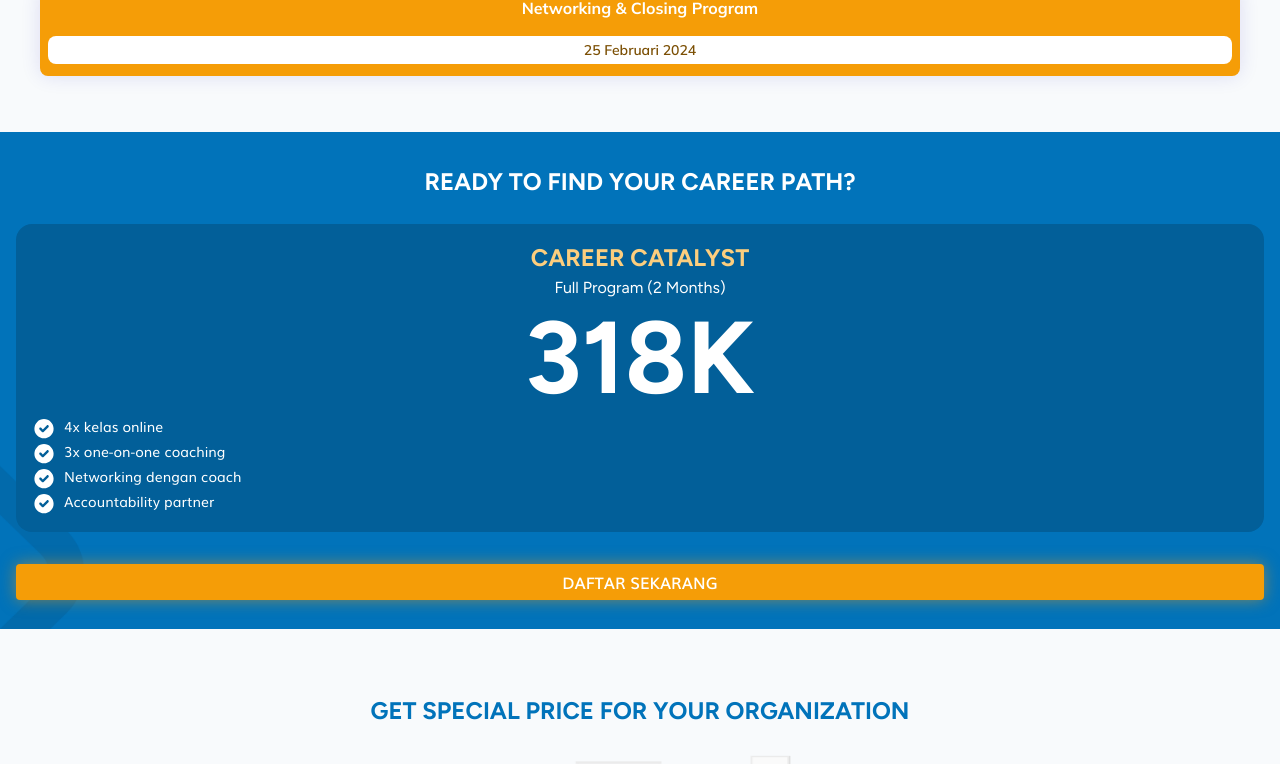
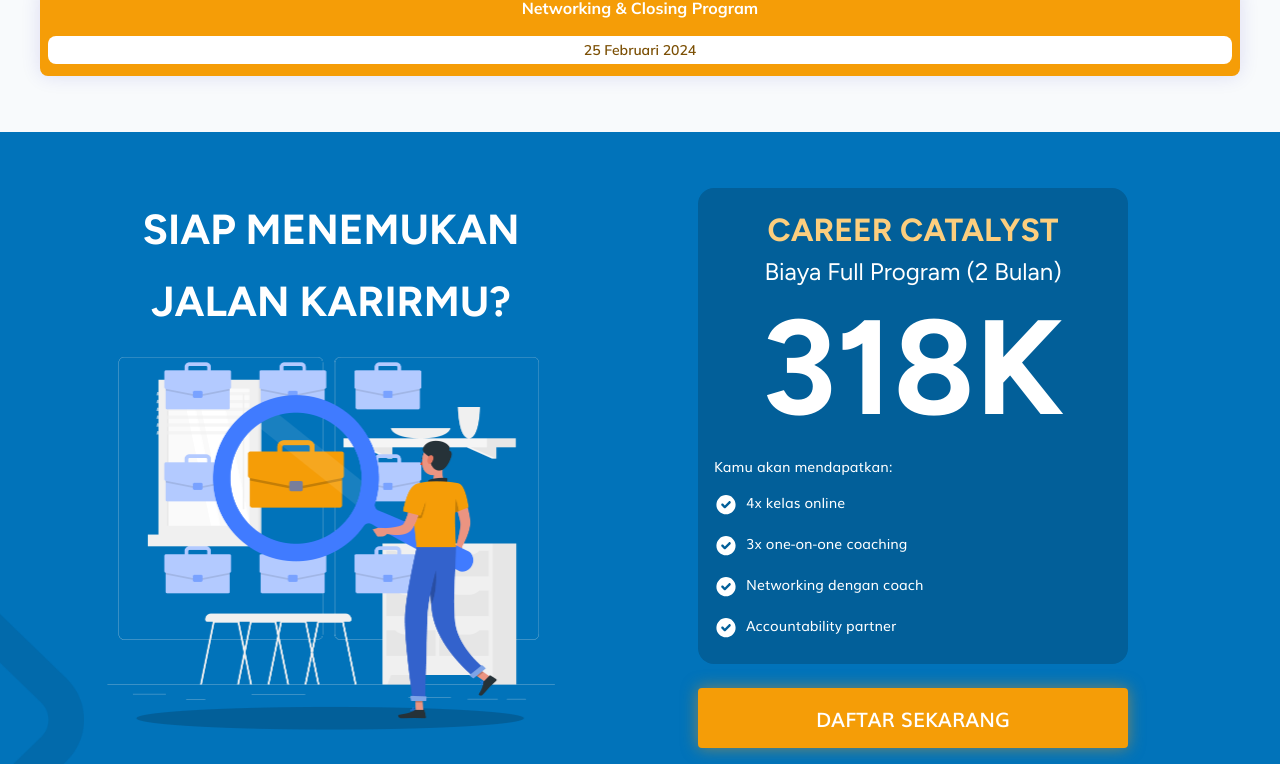
Before and after one commit to AbeLegend/Generasi-Cakap, a Next.js app: page / in a window 1280 px wide. Shown: the part 6056-6820 px from the top of the page. Built offline with nearby package versions, Linux system fonts and the light colour scheme.

Commit message:
feat(slicing): Responsive Section 8

```diff
--- a/src/app/page.tsx
+++ b/src/app/page.tsx
@@ -1338,42 +1338,138 @@
       <section
         className={cn([
           "px-4 mt-14 bg-primary relative pt-8 z-0",
-          "desktop:px-[240px] desktop:grid desktop:grid-cols-8 desktop:gap-x-[116px]",
+          // Mobile
+          // Mobile XL
+          // Tab
+          "tab:px-20 tab:grid tab:grid-cols-8 tab:gap-x-[45px]",
+          // Tab XL
+          "tab-xl:px-20 tab-xl:grid tab-xl:grid-cols-8 tab-xl:gap-x-[85px]",
+          // Laptop
+          "laptop:px-20 laptop:grid laptop:grid-cols-8 laptop:gap-x-[116px]",
+          // Laptop XL
+          "laptop-xl:px-20 laptop-xl:grid laptop-xl:grid-cols-8 laptop-xl:gap-x-[116px]",
+          // Desktop
+          "desktop:px-32 desktop:grid desktop:grid-cols-8 desktop:gap-x-[116px]",
         ])}
       >
         <div
           className={cn([
+            // Mobile
+            // Mobile XL
+            // Tab
+            "tab:flex tab:flex-col tab:justify-center tab:col-span-4 tab:items-center",
+            // Tab XL
+            "tab-xl:flex tab-xl:flex-col tab-xl:justify-center tab-xl:col-span-4 tab-xl:items-center",
+            // Laptop
+            "laptop:flex laptop:flex-col laptop:justify-center laptop:col-span-4 laptop:items-center",
+            // Laptop XL
+            "laptop-xl:flex laptop-xl:flex-col laptop-xl:justify-center laptop-xl:col-span-4 laptop-xl:items-center",
+            // Desktop
             "desktop:flex desktop:flex-col desktop:justify-center desktop:col-span-4 desktop:items-center",
           ])}
         >
           <h2
             className={cn([
               "text-neutral-100 text-center font-bold px-[38px]",
-              "desktop:text-[52px] desktop:max-w-[556px] desktop:leading-[72px] desktop:px-0",
-            ])}
-          >
-            READY TO FIND YOUR CAREER PATH?
+              // Mobile
+              // Mobile XL
+              // Tab
+              "tab:text-[22px] tab:max-w-[556px] tab:leading-[32px] tab:px-0",
+              // Tab XL
+              "tab-xl:text-[32px] tab-xl:max-w-[556px] tab-xl:leading-[52px] tab-xl:px-0",
+              // Laptop
+              "laptop:text-[42px] laptop:max-w-[556px] laptop:leading-[72px] laptop:px-0",
+              // Laptop XL
+              "laptop-xl:text-[42px] laptop-xl:max-w-[556px] laptop-xl:leading-[72px] laptop-xl:px-0",
+              // Desktop
+              "desktop:text-[42px] desktop:max-w-[556px] desktop:leading-[72px] desktop:px-0",
+            ])}
+          >
+            SIAP MENEMUKAN JALAN KARIRMU?
           </h2>
           <div
             className={cn([
               "hidden",
+              // Mobile
+              // Mobile XL
+              // Tab
+              "tab:block tab:relative tab:w-[300px] tab:h-[276px]",
+              // Tab XL
+              "tab-xl:block tab-xl:relative tab-xl:w-[408px] tab-xl:h-[379px]",
+              // Laptop
+              "laptop:block laptop:relative laptop:w-[448px] laptop:h-[409px]",
+              // Laptop XL
+              "laptop-xl:block laptop-xl:relative laptop-xl:w-[448px] laptop-xl:h-[409px]",
+              // Desktop
               "desktop:block desktop:relative desktop:w-[448px] desktop:h-[409px]",
             ])}
           >
             <Image alt="career-path" src={CareerPathImage} layout="fill" />
           </div>
         </div>
-        <div className="desktop:col-span-4 desktop:self-center">
-          <div className="desktop:max-w-[430px] ">
+        <div
+          className={cn([
+            // Mobile
+            // Mobile XL
+            // Tab
+            "tab:col-span-4 tab-xl:self-center",
+            // Tab XL
+            "tab-xl:col-span-4 tab-xl:self-center",
+            // Laptop
+            "laptop:col-span-4 laptop:self-center",
+            // Laptop XL
+            "laptop-xl:col-span-4 laptop-xl:self-center",
+            // Desktop
+            "desktop:col-span-4 desktop:self-center",
+          ])}
+        >
+          <div
+            className={cn([
+              // Mobile
+              // Mobile XL
+              // Tab
+              "tab:max-w-[250px]",
+              // Tab XL
+              "tab-xl:max-w-[400px]",
+              // Laptop
+              "laptop:max-w-[430px]",
+              // Laptop XL
+              "laptop-xl:max-w-[430px]",
+              // Desktop
+              "desktop:max-w-[430px]",
+            ])}
+          >
             <div
               className={cn([
                 "bg-[#025F99] p-4 rounded-2xl mt-6 mb-8",
+                // Mobile
+                // Mobile XL
+                // Tab
+                "tab:w-full tab:mx-auto tab:mb-6 tab:py-6",
+                // Tab XL
+                "tab-xl:w-full tab-xl:mx-auto tab-xl:mb-6 tab-xl:py-6",
+                // Laptop
+                "laptop:w-full laptop:mx-auto laptop:mb-6 laptop:py-6",
+                // Laptop XL
+                "laptop-xl:w-full laptop-xl:mx-auto laptop-xl:mb-6 laptop-xl:py-6",
+                // Desktop
                 "desktop:w-full desktop:mx-auto desktop:mb-6 desktop:py-6",
               ])}
             >
               <h2
                 className={cn([
                   "text-secondary-border font-bold text-center",
+                  // Mobile
+                  // Mobile XL
+                  // Tab
+                  "tab:text-[20px]",
+                  // Tab XL
+                  "tab-xl:text-[28px]",
+                  // Laptop
+                  "laptop:text-[32px]",
+                  // Laptop XL
+                  "laptop-xl:text-[32px]",
+                  // Desktop
                   "desktop:text-[32px]",
                 ])}
               >
@@ -1382,14 +1478,37 @@
               <p
                 className={cn([
                   "text-base text-neutral-100 text-center",
+
+                  // Mobile
+                  // Mobile XL
+                  // Tab
+                  "tab:text-base tab:mt-2 tab:mb-10",
+                  // Tab XL
+                  "tab-xl:text-xl tab-xl:mt-2 tab-xl:mb-10",
+                  // Laptop
+                  "laptop:text-2xl laptop:mt-2 laptop:mb-14",
+                  // Laptop XL
+                  "laptop-xl:text-2xl laptop-xl:mt-2 laptop-xl:mb-14",
+                  // Desktop
                   "desktop:text-2xl desktop:mt-2 desktop:mb-14",
                 ])}
               >
-                Full Program (2 Months)
+                Biaya Full Program (2 Bulan)
               </p>
               <h1
                 className={cn([
                   "text-[102px] font-bold text-center text-neutral-100 my-[34px]",
+                  // Mobile
+                  // Mobile XL
+                  // Tab
+                  "tab:text-[90px] tab:mb-16",
+                  // Tab XL
+                  "tab-xl:text-[114px] tab-xl:mb-16",
+                  // Laptop
+                  "laptop:text-[134px] laptop:mb-16",
+                  // Laptop XL
+                  "laptop-xl:text-[154px] laptop-xl:mb-16",
+                  // Desktop
                   "desktop:text-[174px] desktop:mb-16",
                 ])}
               >
@@ -1400,9 +1519,21 @@
                 className={cn([
                   muli.className,
                   "text-sm text-neutral-100",
+                  // Mobile
+                  // Mobile XL
+                  // Tab
+                  "tab:grid tab:gap-y-1",
+                  // Tab XL
+                  "tab-xl:grid tab-xl:gap-y-4",
+                  // Laptop
+                  "laptop:grid laptop:gap-y-4",
+                  // Laptop XL
+                  "laptop-xl:grid laptop-xl:gap-y-4",
+                  // Desktop
                   "desktop:grid desktop:gap-y-4",
                 ])}
               >
+                <li className="flex gap-x-2">Kamu akan mendapatkan:</li>
                 <li className="flex gap-x-2">
                   <CircleCheckWhiteSVG /> 4x kelas online
                 </li>
@@ -1423,6 +1554,17 @@
               mode="primary"
               className={cn([
                 "mb-[29px] uppercase",
+                // Mobile
+                // Mobile XL
+                // Tab
+                "tab:text-xl tab:py-4",
+                // Tab XL
+                "tab-xl:text-xl tab-xl:py-4",
+                // Laptop
+                "laptop:text-xl laptop:py-4",
+                // Laptop XL
+                "laptop-xl:text-2xl laptop-xl:py-4",
+                // Desktop
                 "desktop:text-2xl desktop:py-4",
               ])}
             >
```
